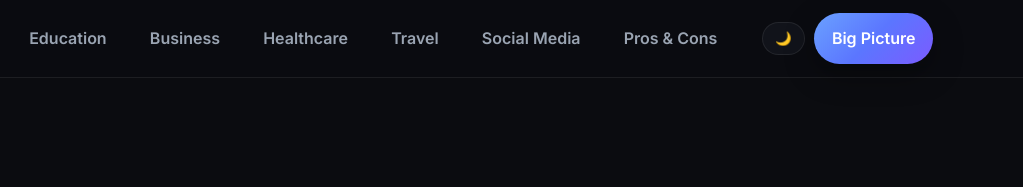
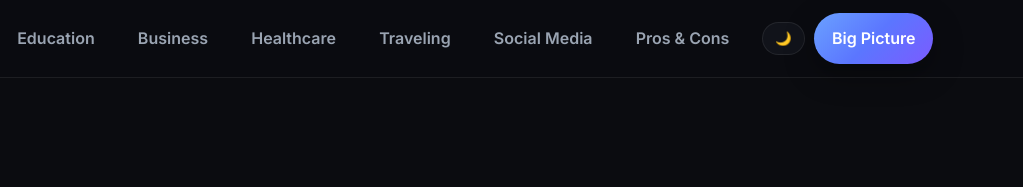
Before and after one commit to MallikaThummalapalli/Web-Application_Hackthon-finale, a plain HTML site: page index.html in a window 1280 px wide. Shown: the top 187 px of the page, 257-1280 px from the left. Drawn offline with Linux system fonts and the light colour scheme.

Commit message:
Update index.html

```diff
--- a/index.html
+++ b/index.html
@@ -23,7 +23,7 @@
           <li><a href="#education">Education</a></li>
           <li><a href="#business">Business</a></li>
           <li><a href="#healthcare">Healthcare</a></li>
-          <li><a href="#travel">Travel</a></li>
+          <li><a href="#travel">Traveling</a></li>
           <li><a href="#social">Social Media</a></li>
           <li><a href="#proscons">Pros & Cons</a></li>
         </ul>
@@ -36,7 +36,6 @@
   </header>
 
   <main id="top">
-    <!-- Hero -->
     <section class="hero container">
       <div class="hero-grid">
         <div>
```
